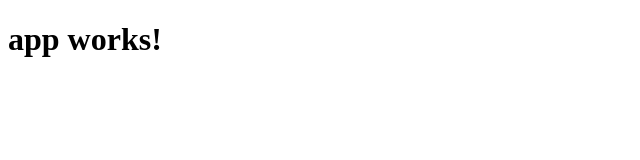
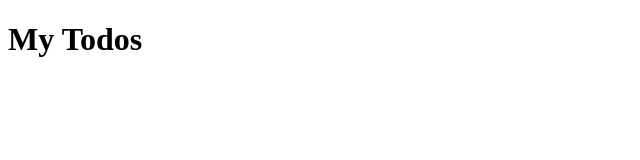
Before and after one commit to Angular-AfterHours/todo-list, an Angular app: page / in a window 1280 px wide. Shown: the top 160 px of the page, without its empty margins (0-640 px from the left). Built offline with nearby package versions, Linux system fonts and the light colour scheme.

Commit message:
move app-root template to inline

```diff
--- a/src/app/app.component.html
+++ /dev/null
@@ -1,3 +0,0 @@
-<h1>
-  {{title}}
-</h1>
--- a/src/app/app.component.ts
+++ b/src/app/app.component.ts
@@ -2,9 +2,13 @@ import { Component } from '@angular/core';
 
 @Component({
   selector: 'app-root',
-  templateUrl: './app.component.html',
+  template: `
+<h1>
+  {{title}}
+</h1>
+  `,
   styleUrls: ['./app.component.css']
 })
 export class AppComponent {
-  title = 'app works!';
+  title = 'My Todos';
 }
```
